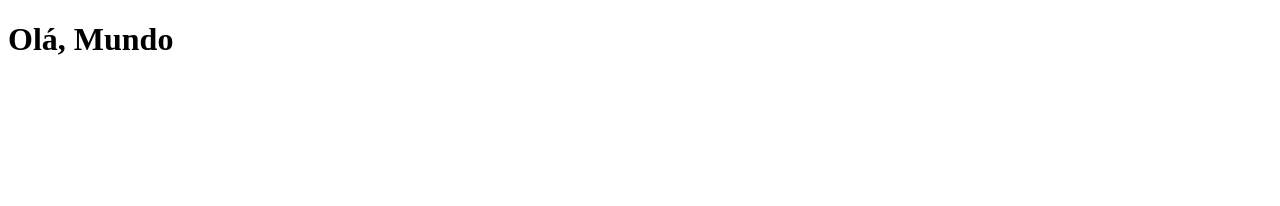
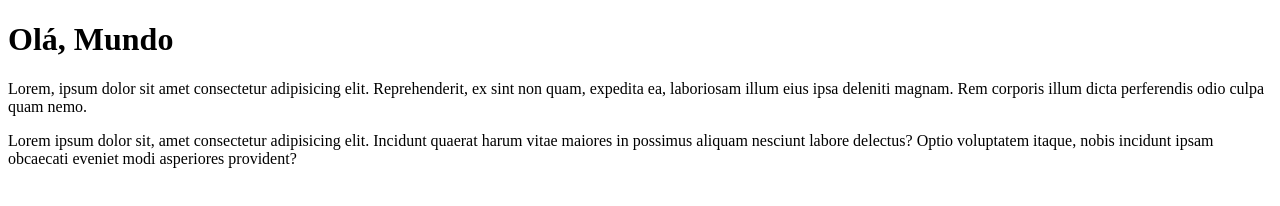
Before and after one commit to braziledu19/OlaMundo, a plain HTML site: page site-exemplo/index.html in a window 1280 px wide. Drawn offline with Linux system fonts and the light colour scheme.

Commit message:
adicionei um paragrafo

```diff
--- a/site-exemplo/index.html
+++ b/site-exemplo/index.html
@@ -7,5 +7,7 @@
 </head>
 <body>
     <h1>Olá, Mundo</h1>
+    <p>Lorem, ipsum dolor sit amet consectetur adipisicing elit. Reprehenderit, ex sint non quam, expedita ea, laboriosam illum eius ipsa deleniti magnam. Rem corporis illum dicta perferendis odio culpa quam nemo.</p>
+    <p>Lorem ipsum dolor sit, amet consectetur adipisicing elit. Incidunt quaerat harum vitae maiores in possimus aliquam nesciunt labore delectus? Optio voluptatem itaque, nobis incidunt ipsam obcaecati eveniet modi asperiores provident?</p>
 </body>
 </html>
```
